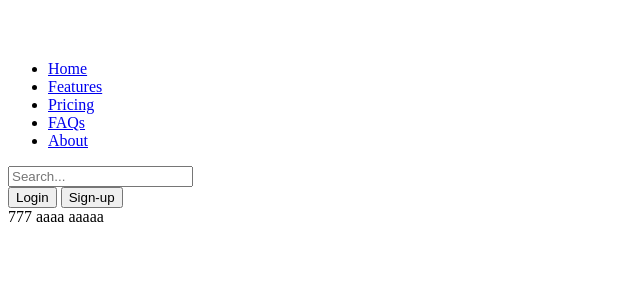
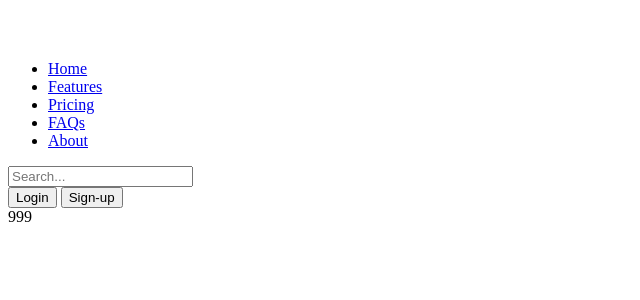
Before and after one commit to Zoreyan/Building-ERP, a Django app: template templates/base.html in a window 1280 px wide. Shown: the top 300 px of the page, without its empty margins (0-640 px from the left). Run offline with Django 5.2, Linux system fonts and the light colour scheme; the template is opened without the code that fills it, so the values that code supplies are empty.

Commit message:
иииии

```diff
--- a/templates/base.html
+++ b/templates/base.html
@@ -33,7 +33,7 @@
           </div>
         </div>
       </header>
-      777 аааа     ааааа
+       999
 
 
 </body>
```
